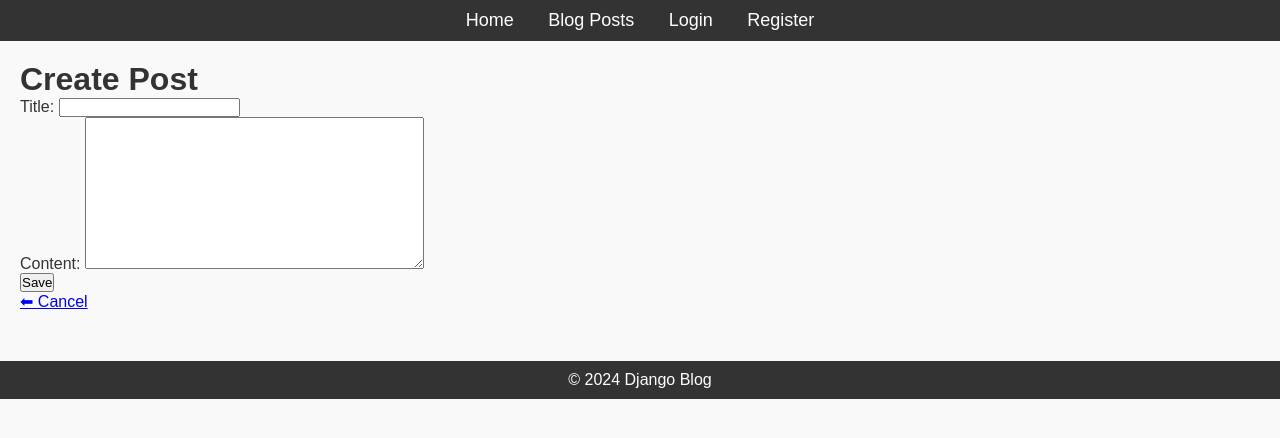
After one commit to jifel/Alx_DjangoLearnLab, a Django app: page /blog/posts/new/ in a window 1280 px wide. The commit adds this page. Shown: the top 438 px of the page. Run offline with Django 5.2, Linux system fonts and the light colour scheme; a user stored in the database is signed in.

Commit message:
creating blog post management features

```diff
--- a/django_blog/blog/forms.py
+++ b/django_blog/blog/forms.py
@@ -1,6 +1,7 @@
 from django import forms
 from django.contrib.auth.forms import UserCreationForm
 from django.contrib.auth.models import User
+from .models import Post
 
 class CustomUserCreationForm(UserCreationForm):
     email = forms.EmailField(required=True)  # Add email field
@@ -16,3 +17,17 @@ class ProfileForm(forms.ModelForm):
     class Meta:
         model = User
         fields = ['first_name', 'last_name', 'email'] #fields the user can edit
+
+#form for creating and updating post
+
+
+class PostForm(forms.ModelForm):
+    class Meta:
+        model = Post
+        fields = ['title', 'content']  # Author will be set in the view, not user-editable
+
+    def clean_title(self):
+        title = self.cleaned_data.get('title')
+        if len(title) < 5:
+            raise forms.ValidationError("The title must be at least 5 characters long.")
+        return title
--- a/django_blog/blog/models.py
+++ b/django_blog/blog/models.py
@@ -11,3 +11,21 @@ class Post(models.Model):
 
     def __str__(self):
         return self.title
+
+    def get_absolute_url(self):
+
+        """
+        Returns the canonical URL for this Post instance.
+        Django uses this to know where the "detail page" of the object is.
+        """
+    # Import reverse here (instead of at the top of the file)
+    # to avoid circular import issues with urls.py
+        from django.urls import reverse
+
+
+    # Use reverse() to look up the URL pattern named 'post-detail'
+    # and pass the current object's id as the argument.
+    # Example: if self.id = 7 and the URL pattern is:
+    # path('posts/<int:pk>/', PostDetailView.as_view(), name='post-detail')
+    # This will return "/posts/7/"
+        return reverse('post-detail', args=[str(self.id)])
--- a/django_blog/blog/templates/blog/base.html
+++ b/django_blog/blog/templates/blog/base.html
@@ -12,7 +12,7 @@
         <nav>
             <ul>
                 <li><a href="{% url 'home' %}">Home</a></li>
-                <li><a href="{% url 'posts' %}">Blog Posts</a></li>
+                <li><a href="{% url 'post-list' %}">Blog Posts</a></li>
                 <li><a href="{% url 'login' %}">Login</a></li>
                 <li><a href="{% url 'register' %}">Register</a></li>
             </ul>
--- /dev/null
+++ b/django_blog/blog/templates/blog/post_form.html
@@ -0,0 +1,13 @@
+{% extends "blog/base.html" %}
+
+{% block content %}
+  <h1>{{ view.object.pk|yesno:"Edit Post,Create Post" }}</h1>
+
+  <form method="post">
+    {% csrf_token %}
+    {{ form.as_p }}
+    <button type="submit">Save</button>
+  </form>
+
+  <a href="{% url 'post-list' %}">⬅ Cancel</a>
+{% endblock %}
--- a/django_blog/blog/urls.py
+++ b/django_blog/blog/urls.py
@@ -1,6 +1,7 @@
 from django.urls import path
 from django.contrib.auth import views as auth_views
 from . import views
+from .views import PostListView, PostDetailView, PostCreateView, PostUpdateView, PostDeleteView
 
 
 urlpatterns = [
@@ -18,13 +19,18 @@ urlpatterns = [
     path('logout/', auth_views.LogoutView.as_view(), name='logout'),
 
     #Route for posts
-    path('posts/', views.posts_view, name='posts'),
+    #path('posts/', views.posts_view, name='posts'),
 
     #route for profile
     path('profile/', views.profile_view, name='profile'),  # new profile URL
 
     #route for edit profile page
-    path('profile/edit/', views.edit_profile_view, name='edit_profile'),
+    #path('profile/edit/', views.edit_profile_view, name='edit_profile'),
 
-
+    #routes for CRUD operations
+    path('posts/', PostListView.as_view(), name='post-list'),                 # List all posts
+    path('posts/new/', PostCreateView.as_view(), name='post-create'),         # Create a new post
+    path('posts/<int:pk>/', PostDetailView.as_view(), name='post-detail'),    # View single post
+    path('posts/<int:pk>/edit/', PostUpdateView.as_view(), name='post-update'),  # Edit a post
+    path('posts/<int:pk>/delete/', PostDeleteView.as_view(), name='post-delete'), # Delete a post
 ]
--- a/django_blog/blog/views.py
+++ b/django_blog/blog/views.py
@@ -7,13 +7,17 @@ from django.shortcuts import render, redirect
 from django.contrib import messages
 
 # Import the custom user creation form, profileform we built
-from .forms import CustomUserCreationForm, ProfileForm
+from .forms import CustomUserCreationForm, ProfileForm, PostForm
 
 
 # This decorator ensures only logged-in users can access the view.
 # If a user is not logged in, they will be redirected to the login page.
 from django.contrib.auth.decorators import login_required
 
+from django.views.generic import ListView,DetailView,CreateView,UpdateView,DeleteView
+from django.contrib.auth.mixins import LoginRequiredMixin, UserPassesTestMixin
+from django.urls import reverse_lazy
+from .models import Post
 
 # This view handles user registration
 def register_view(request):
@@ -104,3 +108,53 @@ def profile_view(request):
 #instance=request.user → Pre-fills form with their existing info.
 #messages.success → Shows the green "Profile updated!" message in the template.
 #redirect('profile') → Avoids resubmitting form if the page is refreshed.
+
+# List all posts
+class PostListView(ListView):
+    model = Post
+    template_name = 'blog/post_list.html'   # <app>/<model>_list.html default
+    context_object_name = 'posts'
+    ordering = ['-published_date']  # newest first
+
+
+# Show a single post
+class PostDetailView(DetailView):
+    model = Post
+    template_name = 'blog/post_detail.html'
+
+
+# Create a new post (only for logged-in users)
+class PostCreateView(LoginRequiredMixin, CreateView):
+    model = Post
+    form_class = PostForm
+    template_name = 'blog/post_form.html'
+
+    def form_valid(self, form):
+        form.instance.author = self.request.user #set author automatically
+        return super().form_valid(form)
+
+
+# Update an existing post (only for author)
+class PostUpdateView(LoginRequiredMixin, UserPassesTestMixin, UpdateView):
+    model = Post
+    form_class = PostForm
+    template_name = 'blog/post_form.html'
+
+    def form_valid(self, form):
+        form.instance.author = self.request.user
+        return super().form_valid(form)
+
+    def test_func(self):
+        post = self.get_object()
+        return self.request.user == post.author
+
+
+# Delete a post (only for author)
+class PostDeleteView(LoginRequiredMixin, UserPassesTestMixin, DeleteView):
+    model = Post
+    template_name = 'blog/post_confirm_delete.html'
+    success_url = reverse_lazy('post-list')
+
+    def test_func(self):
+        post = self.get_object()
+        return self.request.user == post.author
```
Also changed, not shown: django_blog/blog/templates/blog/post_confirm_delete.html (added, +10 -0 lines), django_blog/blog/templates/blog/post_detail.html (added, +13 -0 lines), django_blog/blog/templates/blog/post_list.html (added, +20 -0 lines).
